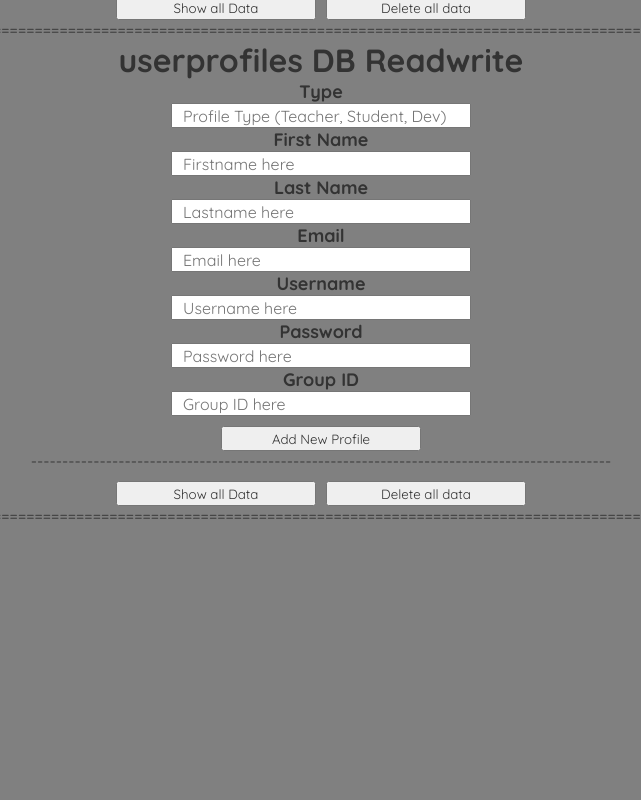
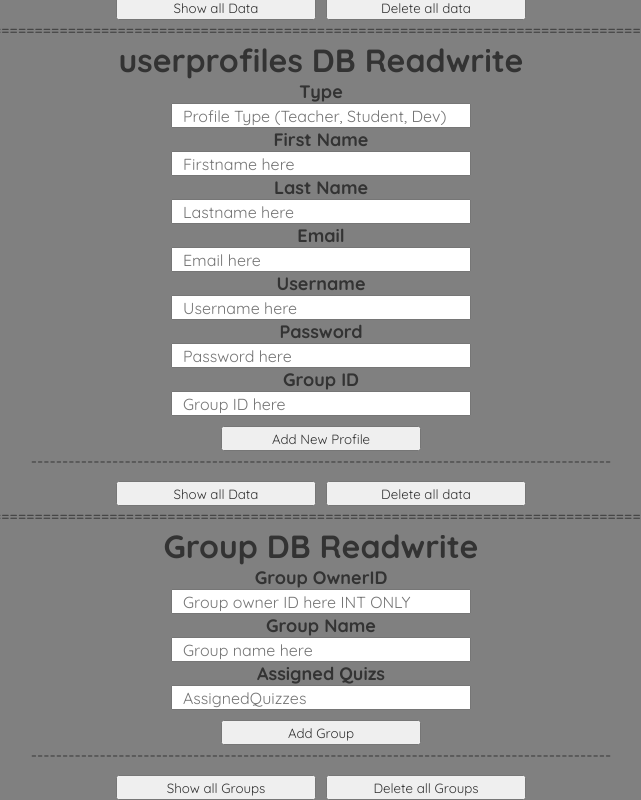
Before and after one commit to NextStepNZ/Development, a React (Create React App) app in the folder client/: page /devcontrols in a window 1280 px wide. Shown: the part 266-1066 px from the top of the page, without its empty margins (319-960 px from the left). Before the commit the page ends 800 px from the top, so only its background shows below. Built offline with nearby package versions, Linux system fonts and the light colour scheme.

Commit message:
Added Group DB Functionailty

```diff
--- a/client/src/components/DevControls.js
+++ b/client/src/components/DevControls.js
@@ -89,6 +89,45 @@ function DevControls() {
     axios.post('http://localhost:3001/deleteAllProfiles').then((response) => {
       console.log(response)
       getProfileList()
+    })
+  }
+
+  /* Group DB =======================================================*/
+
+  const [gOwnerID, setGOwnerID] = useState("");
+  const [gName, setGName] = useState("");
+  const [gAssignedQuiz, setGAssignedQuiz] = useState("")
+
+  const [groupList, setGroupList] = useState([]);
+
+  const gOwnerIDInput = useRef(null);
+  const gNameInput = useRef(null);
+  const gAssignedQuizInput = useRef(null);
+
+  const addNewGroup = event => {
+    axios.post('http://localhost:3001/addNewGroup', {
+      gOwnerID: gOwnerID,
+      gName: gName,
+      gAssignedQuiz: gAssignedQuiz
+    })
+      .then(() => console.log("success"));
+
+    gOwnerIDInput.current.value = '';
+    gNameInput.current.value = '';
+    gAssignedQuizInput.current.value = '';
+  }
+
+  const getGroupList = () => {
+    axios.get('http://localhost:3001/getGroupList').then((response) => {
+      console.log(response)
+      setGroupList(response.data)
+    });
+  }
+
+  const deleteAllGroups = () => {
+    axios.post('http://localhost:3001/deleteAllGroups').then((response) => {
+      console.log(response)
+      getGroupList()
     })
   }
 
@@ -238,6 +277,61 @@ function DevControls() {
 
       =============================================================================================
 
+      <h1>Group DB Readwrite</h1>
+
+      <div className="loginComponents">
+
+        <label>Group OwnerID</label>
+        <input
+          ref={gOwnerIDInput}
+          type="Text"
+          placeholder="Group owner ID here INT ONLY"
+          onChange={(event) => {
+            setGOwnerID(event.target.value);
+          }}
+        />
+
+        <label>Group Name</label>
+        <input
+          ref={gNameInput}
+          type="Text"
+          placeholder="Group name here"
+          onChange={(event) => {
+            setGName(event.target.value);
+          }}
+        />
+
+        <label>Assigned Quizs</label>
+        <input
+          ref={gAssignedQuizInput}
+          type="Text"
+          placeholder="AssignedQuizzes"
+          onChange={(event) => {
+            setGAssignedQuiz(event.target.value);
+          }}
+        />
+
+        <button onClick={addNewGroup}>Add Group</button>
+
+      </div>
+      ---------------------------------------------------------------------------------------------
+      <div className="displayComponents">
+        <div>
+          <button onClick={getGroupList}> Show all Groups </button>
+          <button onClick={deleteAllGroups}> Delete all Groups</button>
+        </div>
+
+        {groupList.map((val, Key) => {
+          return <div className="displayComponentsList">
+            <h3>Group ID</h3> <p>{val.id}</p>
+            <h3>Owner ID</h3> <p>{val.OwnerID}</p>
+            <h3>Name</h3> <p>{val.Name}</p>
+            <h3>Assigned Quiz</h3> <p>{val.AssignedQuizes}</p>
+          </div>
+        })}
+
+      </div>
+
     </div>
   )
 }
```
Also changed, not shown: 2 other files (tests, documents, lock files or other folders).
